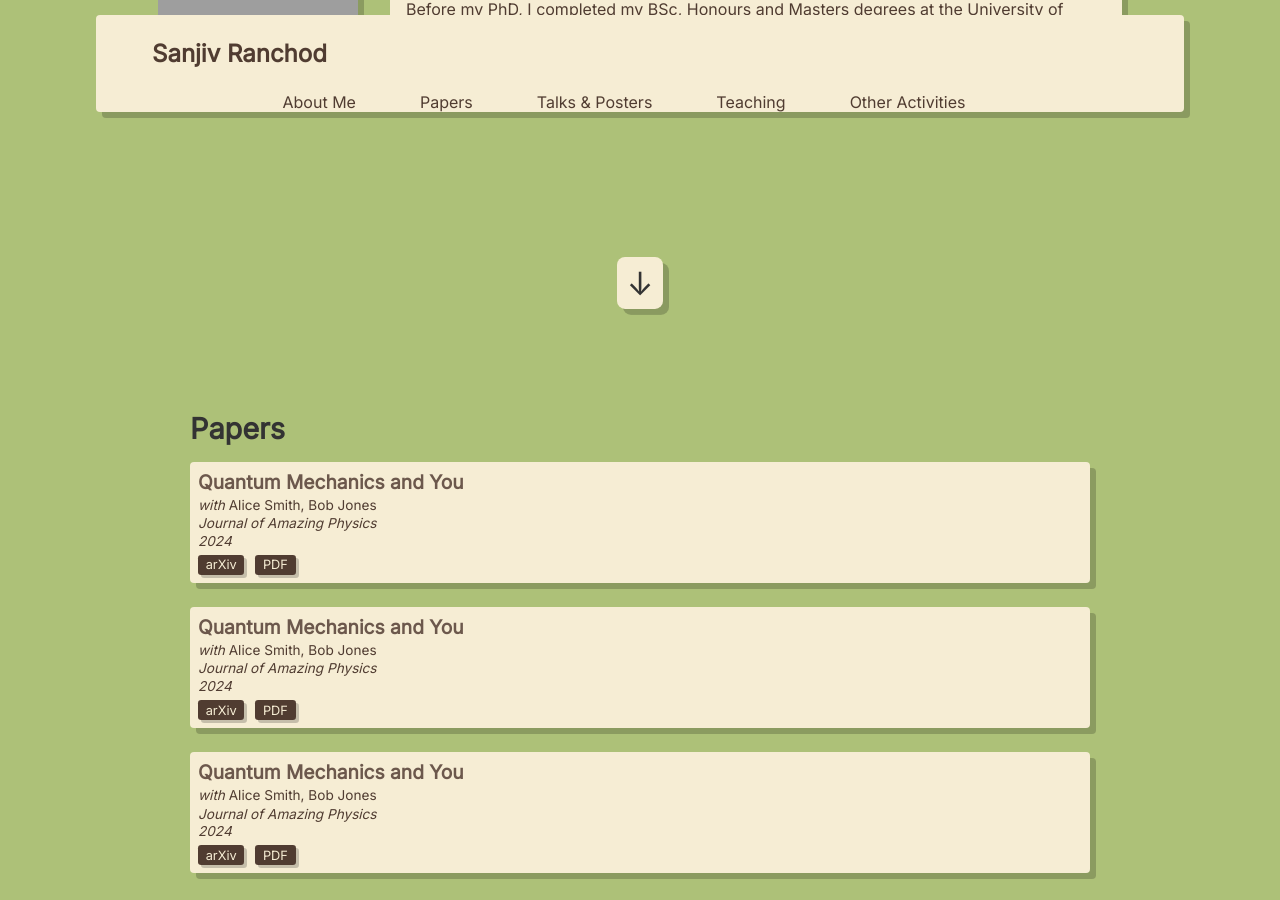
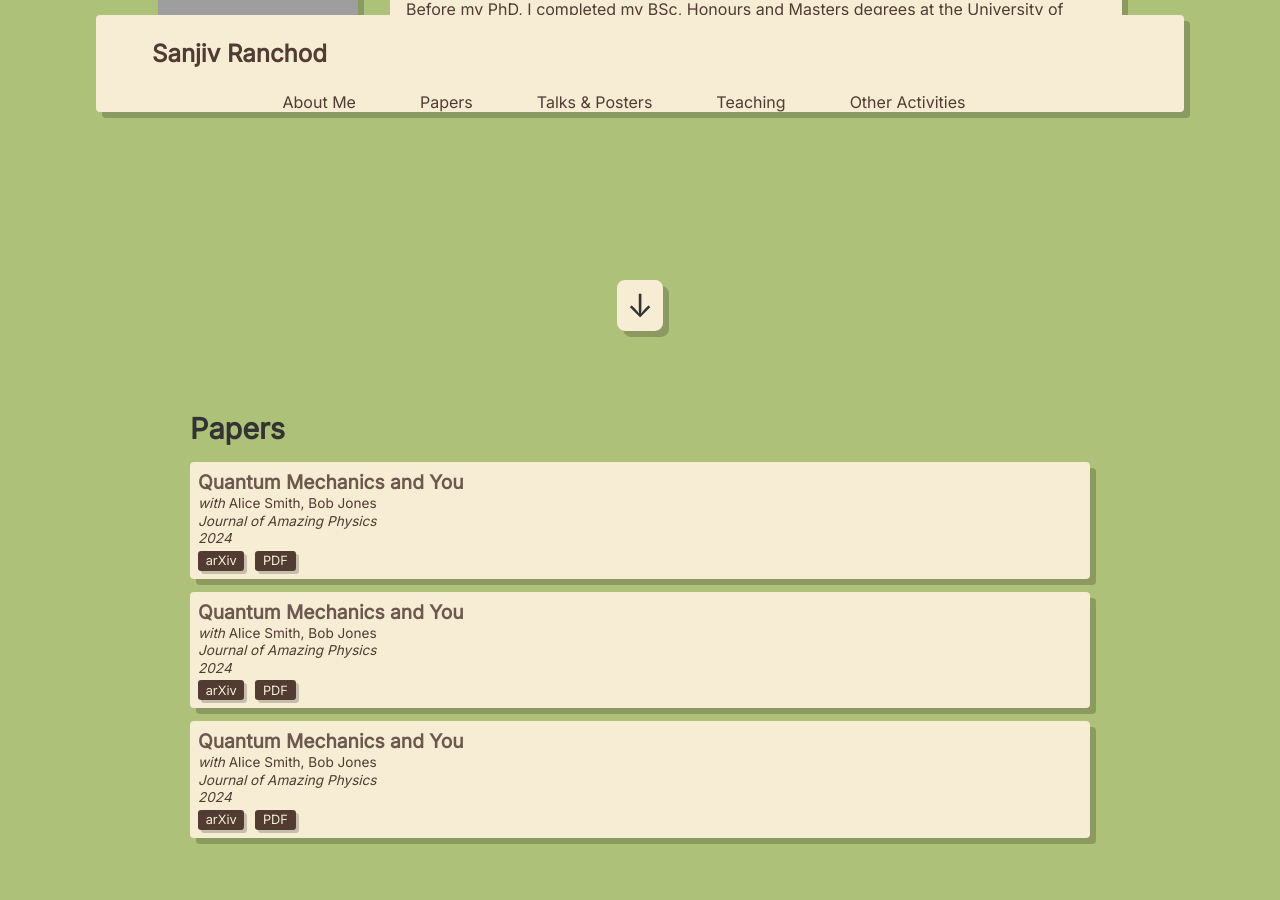
Before and after one commit to sanjiv-ranchod/website_test, a Jekyll site: the page built from index.md, in a window 1280 px wide and 900 px high, scrolled down 529 px. Built offline with Jekyll 4.4.1, drawn with Linux system fonts in a browser that asks for light colours; some web fonts are replaced; grey boxes are pictures that could not be loaded.

Commit message:
some responsiveness

```diff
--- a/assets/css/style.css
+++ b/assets/css/style.css
@@ -110,7 +110,7 @@
 
   .nav-center.nav-expanded {
     /* display: flex; */
-    max-height: 500px;
+    max-height: 600px;
     /* opacity: 1;
     pointer-events: auto; */
   }
@@ -118,6 +118,15 @@
   .nav-toggle {
     display: block;
   }
+
+  .navbar {
+    width: 100%;
+  }
+
+  .nav-left {
+    padding-left: 0;
+  }
+
 }
 
 .section {
@@ -189,7 +198,7 @@
   box-shadow: var(--box-shadow);
   border-radius: 0.25em;
   padding: 0.5em;
-  margin-bottom: 1.5em;
+  margin-bottom: 0.8em;
   max-width: 900px;
   margin-left: auto;
   margin-right: auto;
@@ -225,7 +234,7 @@
 .section-container {
   max-width: 900px;      /* or whatever width fits your design */
   margin: 0 auto;        /* center container horizontally */
-  padding: 1rem 1.5rem;  /* optional horizontal padding */
+  padding: 1rem 0.8rem;  /* optional horizontal padding */
 }
 
 .section-title {
@@ -254,11 +263,13 @@
 }
 
 .paper-links {
-  margin-top: 0.3em;
+  margin-top: 0.2em;
 }
 
 .paper-details {
   font-size: 0.85em;
+  margin-block-start: 0.1em;
+  margin-block-end: 0.1em;
 }
 
 .paper-journal{
```
